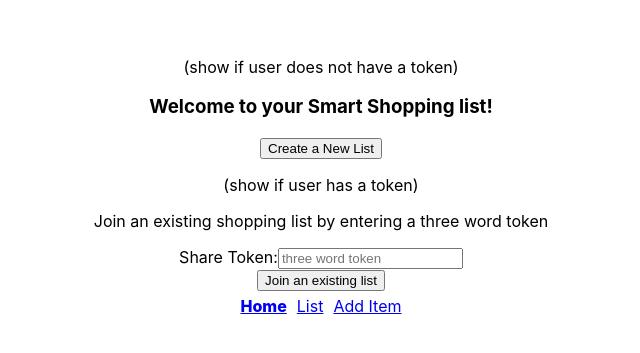
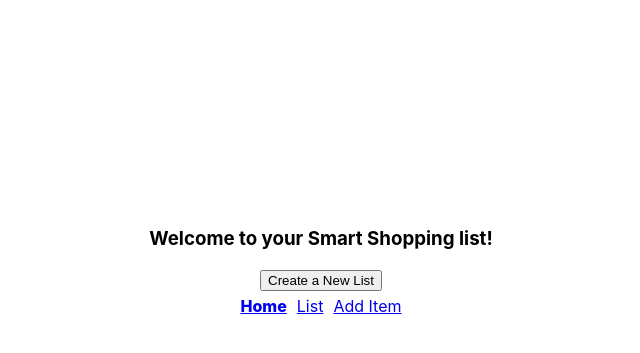
Before and after one commit to the-collab-lab/tcl-40-smart-shopping-list, a React (Create React App) app: page / in a window 1280 px wide. Shown: the part 383-736 px from the top of the page, without its empty margins (319-959 px from the left). Built offline with nearby package versions, Linux system fonts and the light colour scheme.

Commit message:
useState and useEffect methods working

```diff
--- a/src/views/Home/Home.jsx
+++ b/src/views/Home/Home.jsx
@@ -1,56 +1,32 @@
 import React, { useState, useEffect } from 'react';
 import { getToken, words } from '@the-collab-lab/shopping-list-utils';
+import CreateList from '../../components/Home/CreateList';
+import JoinList from '../../components/Home/JoinList';
 
-const Home = () => {
-  // if user does not have a token in localStorage
-  // const [token, setToken] = useState(localStorage.getItem('token'));
+const Home = (props) => {
+  const [token, setToken] = useState(localStorage.getItem('token'));
+  const [hasToken, setHasToken] = useState(token !== null);
 
   useEffect(() => {
     const token = localStorage.getItem('token');
     console.log('token: ', token);
-    // if (!token) {
-    //   setToken(localStorage.setItem('token', getToken()))
-    // }
+    setHasToken(token !== null);
   }, []);
 
-  // const checkLocalStorage = () => {
-  //   localStorage.getItem(); //insert name of property you set the token to
-  // };
-
-  // show button/link on home screen to "create a new list"
-
-  // onClick generates a new token and saves to localStorage
-
   const handleCreateToken = () => {
-    localStorage.setItem('token', getToken());
+    setToken(localStorage.setItem('token', getToken()));
+    console.log('token:', token);
   };
 
-  // const saveToLocalStorage = () => {
-  // };
-
-  // render "List" view
-
-  // else (if user does have a token in localStorage)
-  // render "List" view
+  const savedToken = localStorage.getItem('token');
 
   return (
-    <div className="welcome">
-      <div>
-        <p>(show if user does not have a token)</p>
-        <h3>Welcome to your Smart Shopping list!</h3>
-        <button onClick={handleCreateToken}>Create a New List</button>
-
-        <p>(show if user has a token)</p>
-
-        <p> Join an existing shopping list by entering a three word token </p>
-        <div>
-          <form>
-            <label htmlFor="share-token">Share Token:</label>
-            <input type="text" placeholder="three word token" />
-          </form>
-        </div>
-        <button>Join an existing list</button>
-      </div>
+    <div>
+      {!hasToken ? (
+        <CreateList newToken={props.handleCreateToken} />
+      ) : (
+        <JoinList token={savedToken} />
+      )}
     </div>
   );
 };
```
